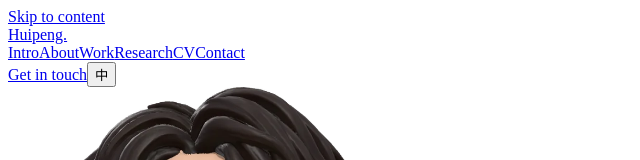
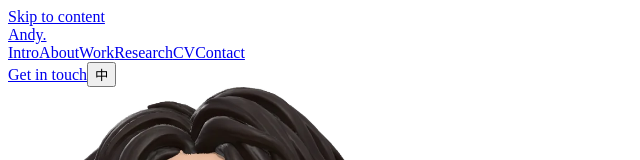
Before and after one commit to AndyKong0522/personal-site, a React (Vite) app: page / in a window 1280 px wide. Shown: the top 160 px of the page, without its empty margins (0-640 px from the left). Built offline with nearby package versions, Linux system fonts and the light colour scheme; the HTML template or start-up script is replaced by a standard one.

Commit message:
Drop grades, wordmark Andy., site title Huipeng Gong

```diff
--- a/index.html
+++ b/index.html
@@ -3,7 +3,7 @@
   <head>
     <meta charset="UTF-8" />
     <meta name="viewport" content="width=device-width, initial-scale=1.0" />
-    <title>拱慧鹏 Huipeng Gong · 人工智能系统与评测</title>
+    <title>Huipeng Gong</title>
     <meta
       name="description"
       content="拱慧鹏（Huipeng Gong）· 做人工智能系统，并用社会科学的方法检验它 · 评测、测量与计算社会科学 · 上海"
@@ -14,9 +14,9 @@
 
     <!-- 社交分享预览（LinkedIn / 微信 / X）。og.png 必须正好 1200×630 -->
     <meta property="og:type" content="website" />
-    <meta property="og:site_name" content="拱慧鹏 Huipeng Gong" />
+    <meta property="og:site_name" content="Huipeng Gong" />
     <meta property="og:url" content="https://gonghuipeng.com/" />
-    <meta property="og:title" content="拱慧鹏 Huipeng Gong · 人工智能系统与评测" />
+    <meta property="og:title" content="Huipeng Gong" />
     <meta property="og:description" content="做人工智能系统，并用社会科学的方法检验它 · 评测、测量与计算社会科学" />
     <meta property="og:image" content="https://gonghuipeng.com/og.png" />
     <meta property="og:image:width" content="1200" />
@@ -26,7 +26,7 @@
     <meta property="og:locale:alternate" content="en_US" />
 
     <meta name="twitter:card" content="summary_large_image" />
-    <meta name="twitter:title" content="拱慧鹏 Huipeng Gong · 人工智能系统与评测" />
+    <meta name="twitter:title" content="Huipeng Gong" />
     <meta name="twitter:description" content="做人工智能系统，并用社会科学的方法检验它 · 评测、测量与计算社会科学" />
     <meta name="twitter:image" content="https://gonghuipeng.com/og.png" />
   </head>
--- a/src/content.ts
+++ b/src/content.ts
@@ -53,7 +53,7 @@ export const CV_PATH = '/cv/cv-en.pdf'
 
 export const content = {
   zh: {
-    wordmark: '慧鹏.',
+    wordmark: 'Andy.',
     sections: SECTIONS.zh,
     hero: {
       eyebrow: '人工智能应用开发工程师 · 华为 · 上海',
@@ -151,7 +151,7 @@ export const content = {
       factsTitle: '速览',
       facts: [
         { k: '现在', v: '华为 · 人工智能应用开发工程师（2025.10 至今）' },
-        { k: '教育', v: '杜伦大学 社会学硕士，成绩优秀 · 南通大学 国际经济与贸易 学士，85/100' },
+        { k: '教育', v: '杜伦大学 社会学硕士 · 南通大学 国际经济与贸易 学士' },
         { k: '方法', v: '结构方程模型 · 中介分析 · 计算文本分析 · 网络分析 · 调查设计 · 评测设计' },
         { k: '工具', v: 'Python、R、C++、SQL、Git 等' },
         { k: '语言', v: '中文（母语）· 英文（流利，杜伦英文授课硕士）' },
@@ -188,7 +188,7 @@ export const content = {
   },
 
   en: {
-    wordmark: 'Huipeng.',
+    wordmark: 'Andy.',
     sections: SECTIONS.en,
     hero: {
       eyebrow: 'AI APPLICATION DEVELOPMENT ENGINEER · HUAWEI · SHANGHAI',
@@ -289,7 +289,7 @@ export const content = {
         { k: 'Now', v: 'Huawei · AI Application Development Engineer (Oct 2025 – present)' },
         {
           k: 'Education',
-          v: 'MSc Sociology, Durham — Merit · BSc International Economics and Trade, Nantong University — 85/100',
+          v: 'MSc Sociology, Durham University · BSc International Economics and Trade, Nantong University',
         },
         {
           k: 'Methods',
```
Also changed, not shown: public/og.png.
